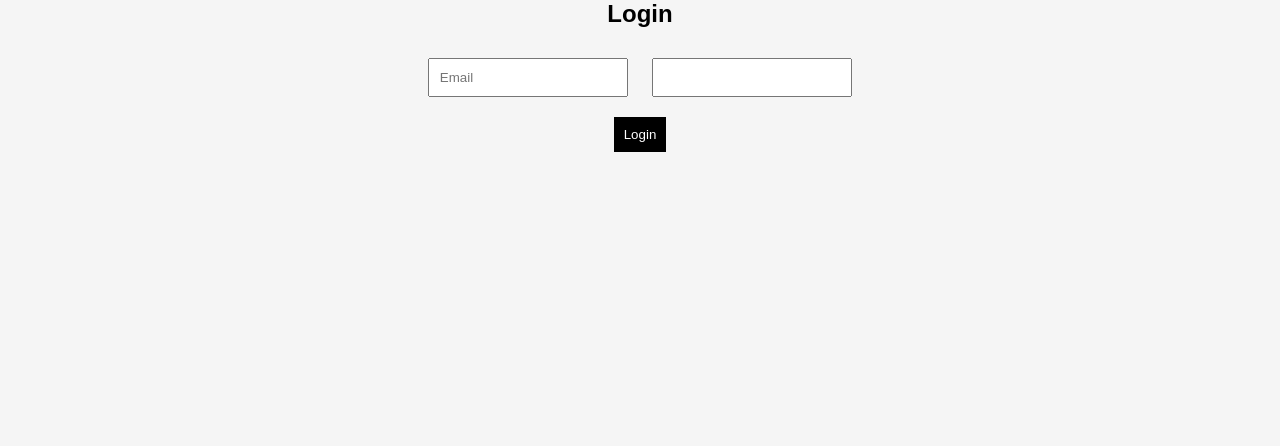
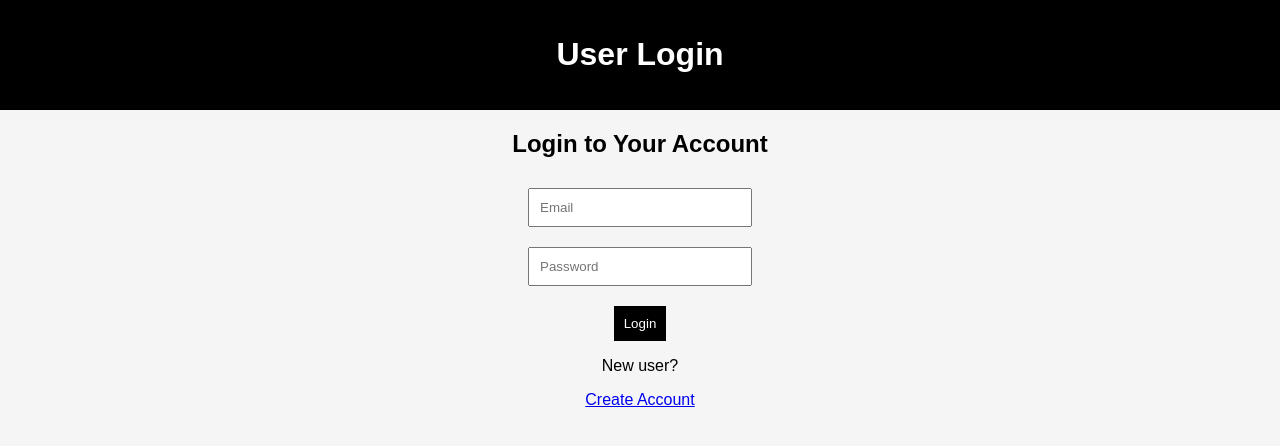
Before and after one commit to sudiptanandan23/ecommerce-demo, a website: page public/login.html in a window 1280 px wide. Drawn offline with Linux system fonts and the light colour scheme.

Commit message:
Update login.html

```diff
--- a/public/login.html
+++ b/public/login.html
@@ -1,12 +1,39 @@
+<!DOCTYPE html>
+<html>
+
+<head>
+<meta charset="UTF-8">
+<title>Login</title>
 <link rel="stylesheet" href="style.css">
+</head>
 
-<h2>Login</h2>
+<body>
+
+<header>
+<h1>User Login</h1>
+</header>
+
+<section>
+
+<h2>Login to Your Account</h2>
 
 <input id="email" placeholder="Email">
-<input id="password" type="password">
+
+<br>
+
+<input id="password" type="password" placeholder="Password">
 
 <br>
 
 <button onclick="login()">Login</button>
 
+<p>New user?</p>
+
+<a href="register.html">Create Account</a>
+
+</section>
+
 <script src="app.js"></script>
+
+</body>
+</html>
```
